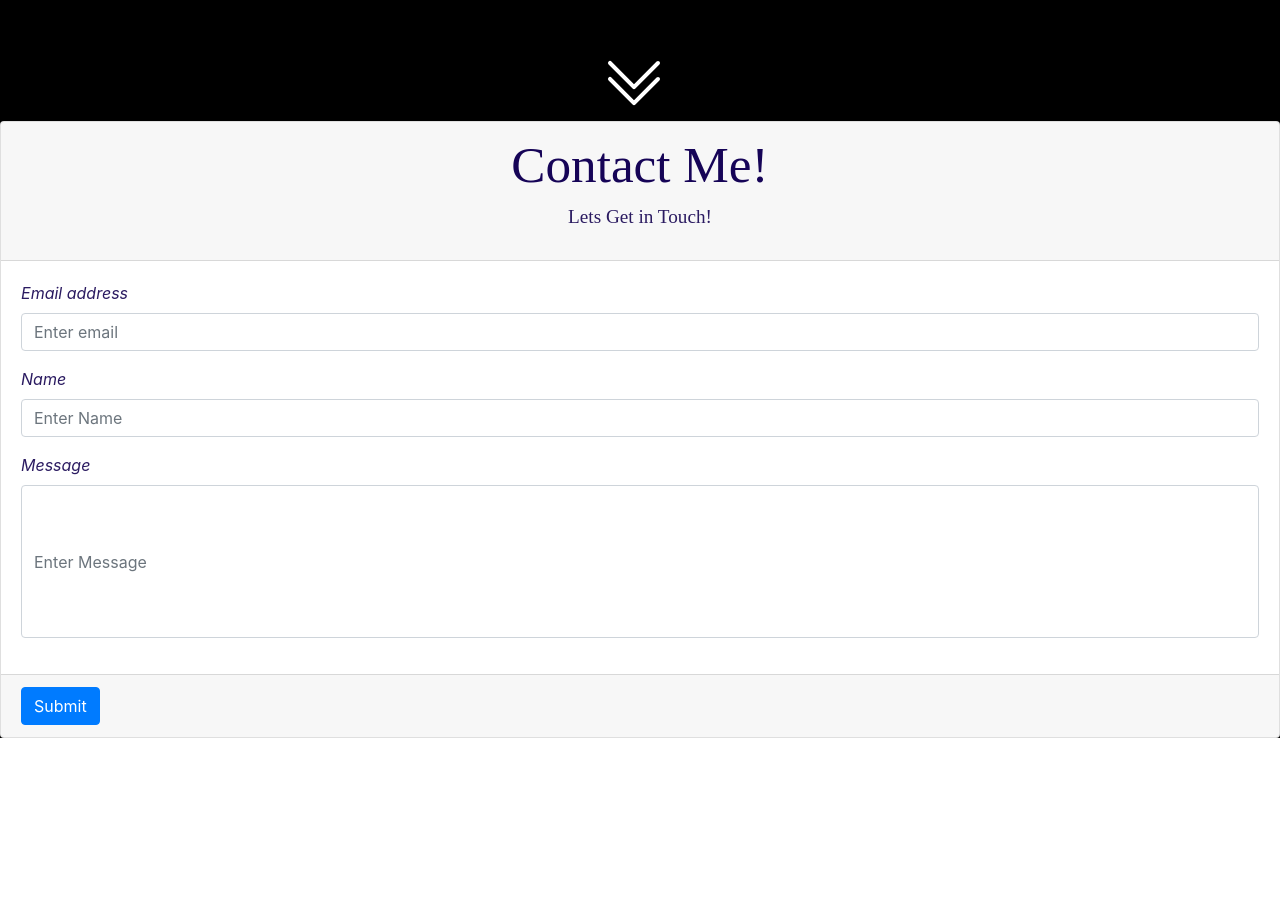
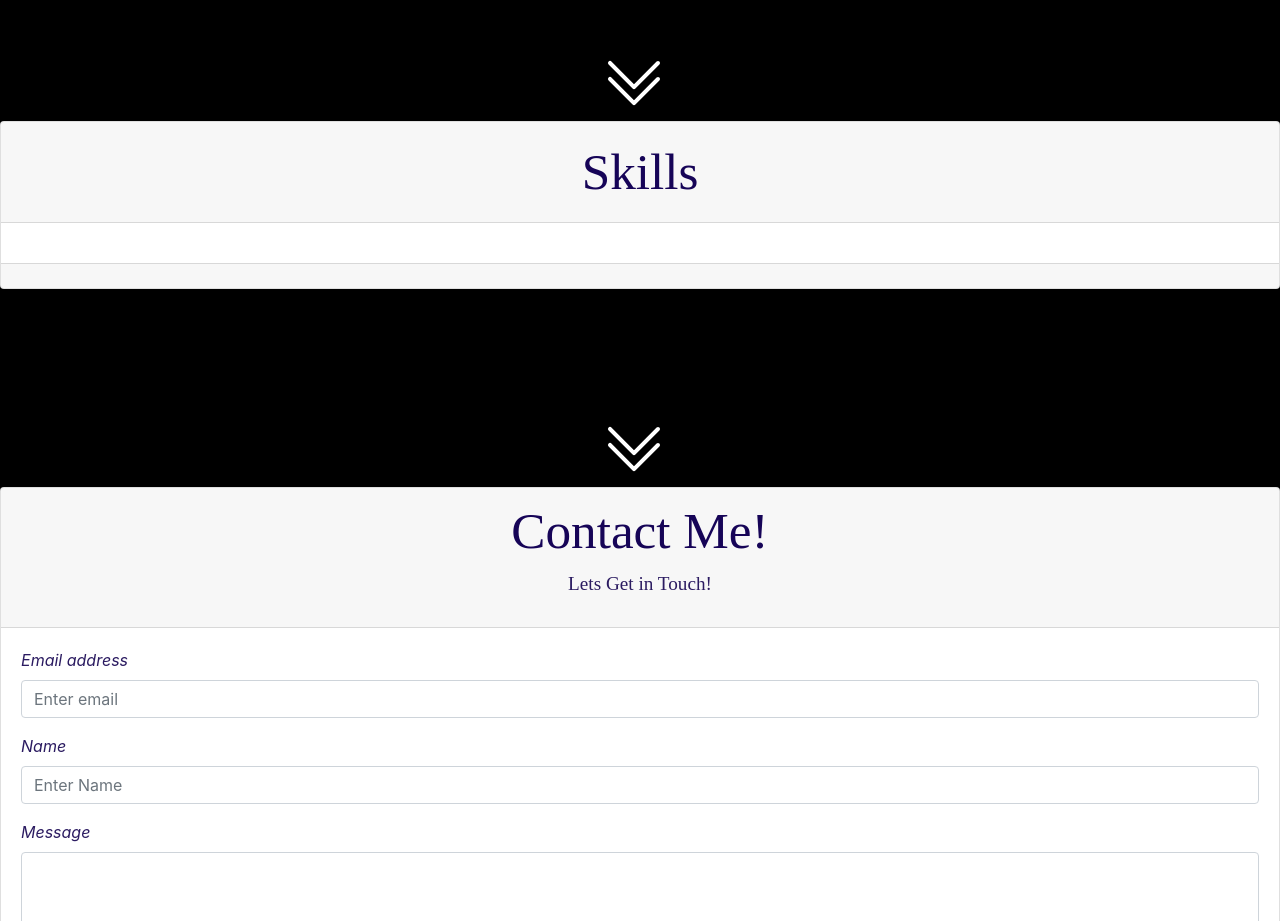
Before and after one commit to shantanu2307/Portfolio, a React (Create React App) app: page / in a window 1280 px wide. Shown: the part 1620-2541 px from the top of the page. Before the commit the page ends 2358 px from the top, so only its background shows below. Built offline with nearby package versions, Linux system fonts and the light colour scheme.

Commit message:
Update skill

```diff
--- a/package.json
+++ b/package.json
@@ -7,6 +7,7 @@
     "@testing-library/react": "^11.2.2",
     "@testing-library/user-event": "^12.6.0",
     "bootstrap": "^4.5.3",
+    "nodemailer": "^6.4.17",
     "react": "^17.0.1",
     "react-bootstrap": "^1.4.0",
     "react-bootstrap-icons": "^1.2.3",
--- a/public/index.html
+++ b/public/index.html
@@ -13,6 +13,8 @@
     <link rel="stylesheet" href="https://maxcdn.bootstrapcdn.com/bootstrap/4.0.0/css/bootstrap.min.css" integrity="sha384-Gn5384xqQ1aoWXA+058RXPxPg6fy4IWvTNh0E263XmFcJlSAwiGgFAW/dAiS6JXm" crossorigin="anonymous" />
     <link rel="preconnect" href="https://fonts.gstatic.com" />
     <link href="https://fonts.googleapis.com/css2?family=Dancing+Script&display=swap" rel="stylesheet" />
+    <link rel="stylesheet" href="path/to/font-awesome/css/font-awesome.min.css" />
+
     <!--
       manifest.json provides metadata used when your web app is installed on a
       user's mobile device or desktop. See https://developers.google.com/web/fundamentals/web-app-manifest/
--- a/src/components/App.js
+++ b/src/components/App.js
@@ -5,6 +5,7 @@ import Navbar from "./Navbar";
 import AboutMe from "./AboutMe";
 import Connect from "./Connect";
 import Contact from "./Contact";
+import Skills from "./Skills";
 import "./App.css";
 class App extends React.Component {
   render() {
@@ -18,6 +19,7 @@ class App extends React.Component {
         <AboutMe id="aboutMe">
           <Connect />
         </AboutMe>
+        <Skills />
         <Contact />
       </div>
     );
--- a/src/components/Contact.js
+++ b/src/components/Contact.js
@@ -1,6 +1,7 @@
 import React from "react";
 import { Form, Button, Card } from "react-bootstrap";
 import "./GPCSS.css";
+import nodemailer from "nodemailer";
 class Contact extends React.Component {
   constructor(props) {
     super(props);
@@ -12,8 +13,7 @@ class Contact extends React.Component {
   }
   formSubmit = async (e) => {
     console.log(this.state);
-    window.location.reload(false);
-    //Set up SMTP
+    //SMTP setup
   };
 
   render() {
--- a/src/components/Skills.js
+++ b/src/components/Skills.js
@@ -0,0 +1,27 @@
+import React from "react";
+import { Card } from "react-bootstrap";
+import { ChevronDoubleDown } from "react-bootstrap-icons";
+import "./GPCSS.css";
+class Skills extends React.Component {
+  render() {
+    return (
+      <div id="skills">
+        <Card>
+          <Card.Header className="heading">Skills</Card.Header>
+          <Card.Body></Card.Body>
+          <Card.Footer></Card.Footer>
+        </Card>
+        <div
+          style={{
+            marginTop: "10%",
+            marginLeft: "47%",
+          }}
+        >
+          <ChevronDoubleDown className="iconDown" />
+        </div>
+      </div>
+    );
+  }
+}
+
+export default Skills;
```
Also changed, not shown: 2 other files (tests, documents, lock files or other folders).
